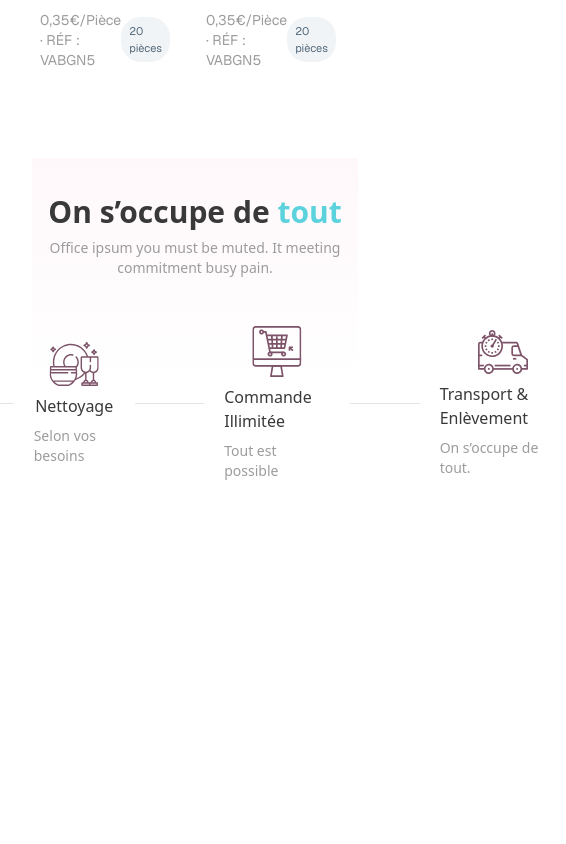
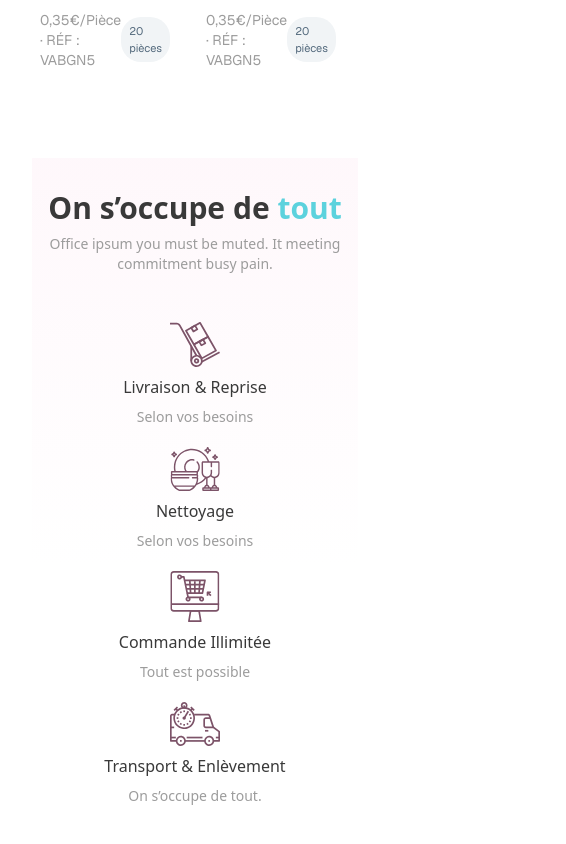
Before and after one commit to manishguhe301/wft-assignment, a Next.js app: page / in a window 390 px wide. Shown: the part 2445-3289 px from the top of the page, 566 px wide, since content can reach past the window. Before the commit the page ends 3003 px from the top, so only its background shows below. Built offline with nearby package versions, Linux system fonts and the light colour scheme.

Commit message:
fix: responsiveness

```diff
--- a/components/Process.tsx
+++ b/components/Process.tsx
@@ -8,17 +8,17 @@ const Process = () => {
         background:
           'linear-gradient(180deg, rgba(238, 65, 151, 0.04) 0%, rgba(255, 255, 255, 0.04) 56.61%) no-repeat',
       }}
-      className=' h-[400px] flex flex-col items-center justify-center py-8'
+      className=' h-[400px] flex flex-col items-center justify-center py-8 max-sm:h-full'
     >
       <div className='text-center'>
         <h3 className='text-3xl font-bold text-[#393939]'>
           On s’occupe de <span className='text-[#5CD2DD]'>tout</span>
         </h3>
-        <p className='text-[#9C9C9C] font-normal text-sm py-2'>
+        <p className='text-[#9C9C9C] font-normal text-sm py-2 max-sm:px-2'>
           Office ipsum you must be muted. It meeting commitment busy pain.
         </p>
       </div>
-      <div className=' py-10 flex items-center  gap-5'>
+      <div className=' py-10 flex items-center  gap-5 max-sm:flex-col'>
         <div className=' flex flex-col items-center gap-2'>
           <Image src='/images/bag.svg' alt='' width={50} height={50} />
           <p className='font-medium text-base text-[#393939]'>
@@ -28,7 +28,7 @@ const Process = () => {
             Selon vos besoins
           </p>
         </div>
-        <div className='h-[1px] w-[100px] bg-[#E5E5E5]'></div>
+        <div className='h-[1px] w-[100px] bg-[#E5E5E5] max-sm:hidden'></div>
         <div className=' flex flex-col items-center gap-2'>
           <Image src='/images/dish.svg' alt='' width={50} height={50} />
           <p className='font-medium text-base text-[#393939]'>Nettoyage</p>
@@ -36,8 +36,7 @@ const Process = () => {
             Selon vos besoins
           </p>
         </div>
-        <div className='h-[1px] w-[100px] bg-[#E5E5E5]'></div>
-
+        <div className='h-[1px] w-[100px] bg-[#E5E5E5] max-sm:hidden'></div>
         <div className=' flex flex-col items-center gap-2'>
           <Image src='/images/web-store.svg' alt='' width={50} height={50} />
           <p className='font-medium text-base text-[#393939]'>
@@ -47,7 +46,7 @@ const Process = () => {
             Tout est possible
           </p>
         </div>
-        <div className='h-[1px] w-[100px] bg-[#E5E5E5]'></div>
+        <div className='h-[1px] w-[100px] bg-[#E5E5E5] max-sm:hidden  '></div>
         <div className=' flex flex-col items-center gap-2'>
           <Image src='/images/car.svg' alt='' width={50} height={50} />
           <p className='font-medium text-base text-[#393939]'>
```
